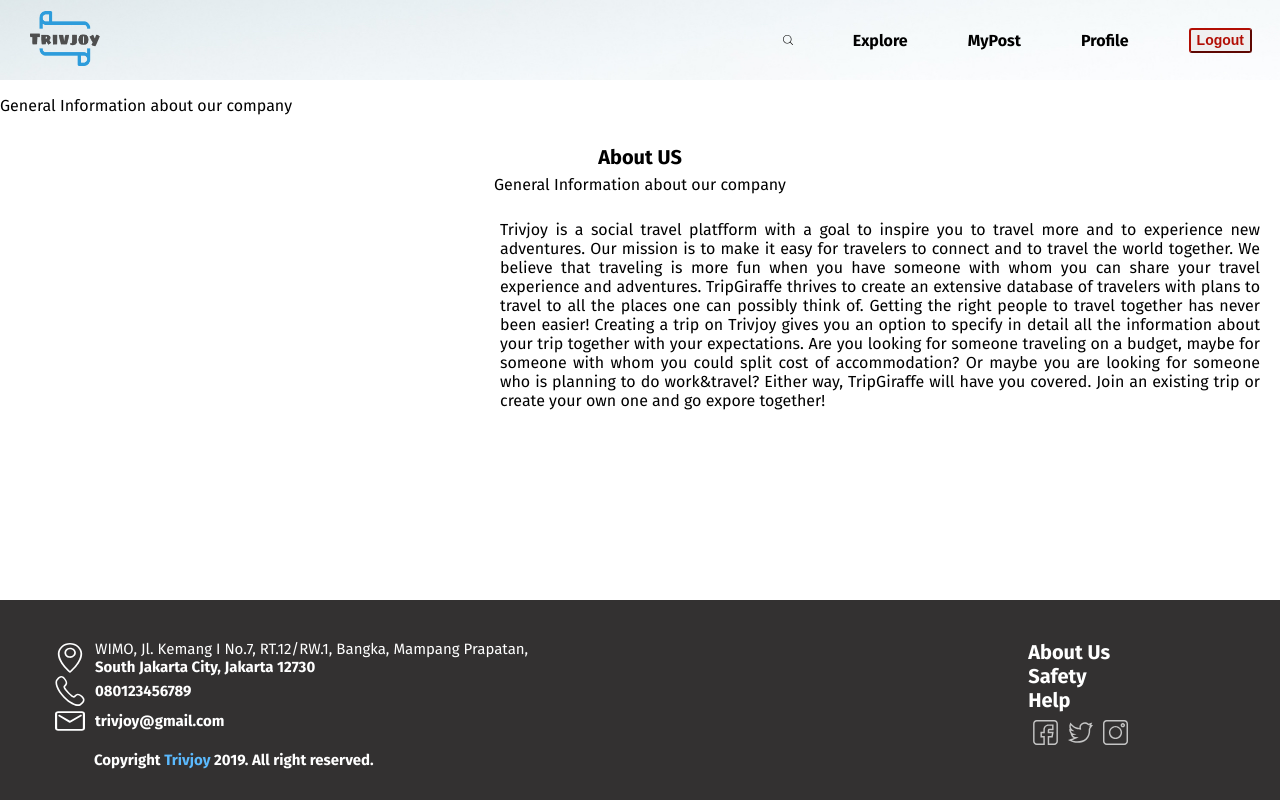
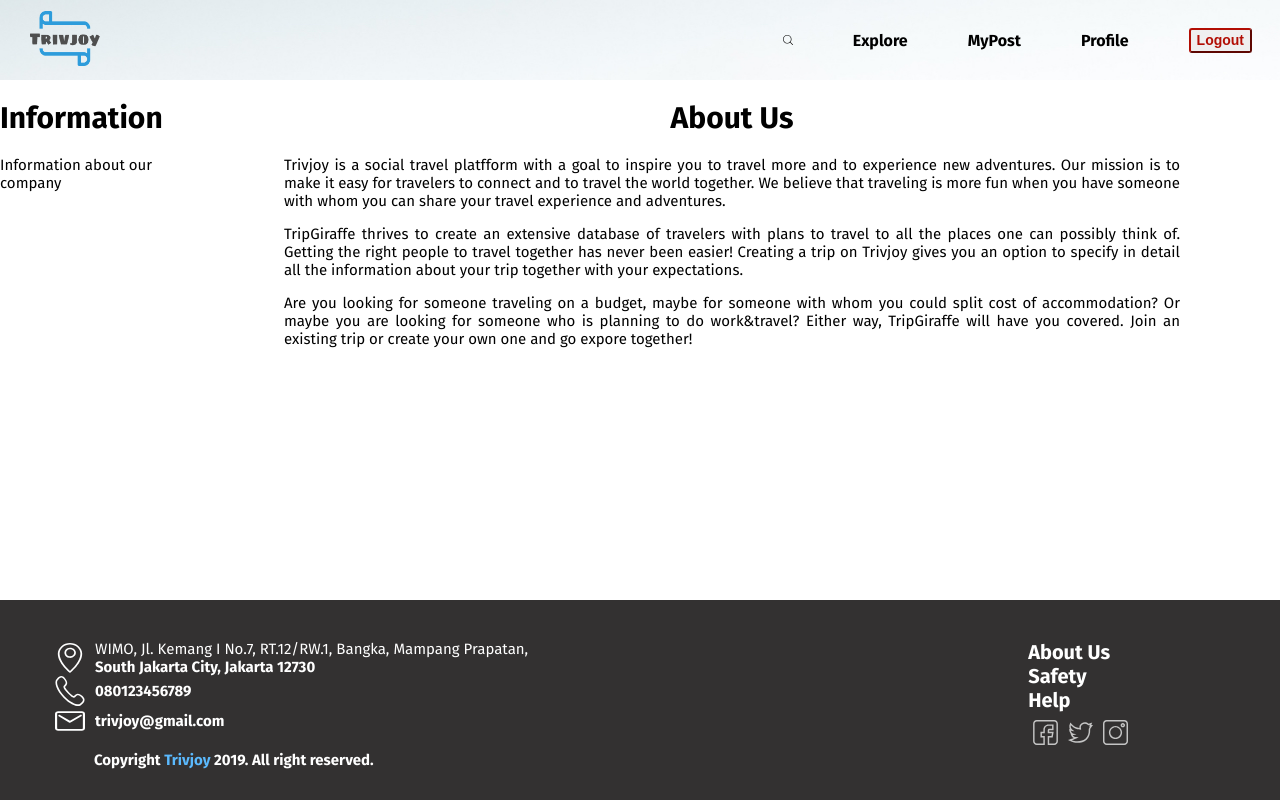
Before and after one commit to trivjoy/trivjoy-frontend, a React (Create React App) app: page /aboutUs in a window 1280 px wide. Built offline with nearby package versions, Linux system fonts and the light colour scheme.

Commit message:
create about us pages

```diff
--- a/src/pages/About_us.js
+++ b/src/pages/About_us.js
@@ -4,39 +4,36 @@ import Footer from '../components/Footer'
 import styled from 'styled-components'
 
 const Content = styled.div`
-  justify-content: center;
-  align-items: center;
+  display: flex;
+  flex-direction: row;
   flex: 1;
 `
 const Container = styled.div`
   display: flex;
   flex-direction: column;
-  height: 100vh;
+  min-height: 100vh;
 `
-const TextTitle = styled.div`
+const StyledH1 = styled.h1`
+  text-align: center;
+  font-size: 30px;
+`
+const StyledHelpParagraph = styled.p`
   justify-content: center;
-  align-items: center;
+  text-align: justify;
+  font-size: 15px;
+  flex-direction: column;
+  padding: 0 100px;
+  text-rendering: auto;
 `
-const FirstDiscribeContent = styled.div`
-  display: flex;
-  justify-content: center;
-  margin-top: 30px;
-  height: 100px;
-  font-size: 20px;
-`
-const ParagraphCard = styled.p`
-  margin: -70px 10px 10px 10px;
-  display: flex;
-  justify-content: center;
-  align-items: center;
-`
-const TagDivParagraph = styled.div`
-  display: flex;
-`
-const Paragraph = styled.p`
-  margin-left: 500px;
-  margin-right: 20px;
-  text-align: justify;
+const InformationColumn = styled.div`
+  font-size: 15px;
+  width: 404px;
+  height: 25px;
+  left: 40px;
+  top: 303px;
+  font-style: normal;
+  font-weight: normal;
+  line-height: normal;
 `
 
 const About_us = () => {
@@ -44,35 +41,38 @@ const About_us = () => {
     <Container>
       <Header />
       <Content>
-        <TextTitle>
-          <nav>
-            <p>General Information about our company</p>
-          </nav>
-          <FirstDiscribeContent>
-            <b>About US</b>
-          </FirstDiscribeContent>
-          <ParagraphCard>General Information about our company</ParagraphCard>
-          <TagDivParagraph>
-            <Paragraph>
+        <InformationColumn>
+          <h1>Information</h1>
+          <p>Information about our company</p>
+        </InformationColumn>
+        <div>
+          <StyledH1>About Us</StyledH1>
+          <StyledHelpParagraph>
+            <p>
               Trivjoy is a social travel platfform with a goal to inspire you to
               travel more and to experience new adventures. Our mission is to
               make it easy for travelers to connect and to travel the world
               together. We believe that traveling is more fun when you have
               someone with whom you can share your travel experience and
-              adventures. TripGiraffe thrives to create an extensive database of
-              travelers with plans to travel to all the places one can possibly
-              think of. Getting the right people to travel together has never
-              been easier! Creating a trip on Trivjoy gives you an option to
-              specify in detail all the information about your trip together
-              with your expectations. Are you looking for someone traveling on a
-              budget, maybe for someone with whom you could split cost of
-              accommodation? Or maybe you are looking for someone who is
-              planning to do work&travel? Either way, TripGiraffe will have you
-              covered. Join an existing trip or create your own one and go
-              expore together!
-            </Paragraph>
-          </TagDivParagraph>
-        </TextTitle>
+              adventures.
+            </p>
+            <p>
+              TripGiraffe thrives to create an extensive database of travelers
+              with plans to travel to all the places one can possibly think of.
+              Getting the right people to travel together has never been easier!
+              Creating a trip on Trivjoy gives you an option to specify in
+              detail all the information about your trip together with your
+              expectations.
+            </p>
+            <p>
+              Are you looking for someone traveling on a budget, maybe for
+              someone with whom you could split cost of accommodation? Or maybe
+              you are looking for someone who is planning to do work&travel?
+              Either way, TripGiraffe will have you covered. Join an existing
+              trip or create your own one and go expore together!
+            </p>
+          </StyledHelpParagraph>
+        </div>
       </Content>
       <Footer />
     </Container>
```
